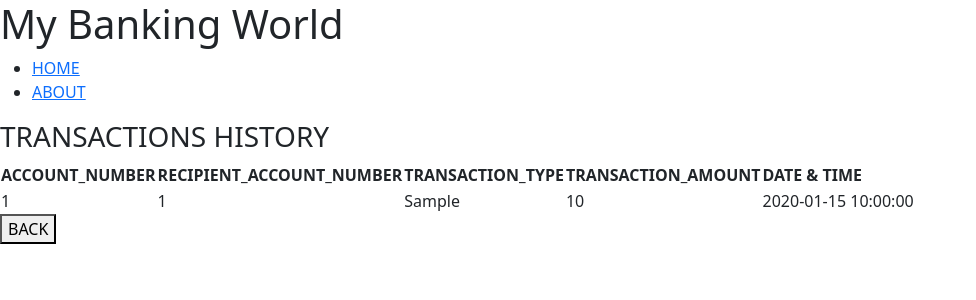
After one commit to 171801rohith/MyBankingWorld_FlaskApp, a Flask app: template templates/transactionHistory.html in a window 1280 px wide. The commit adds this page. Shown: the top 300 px of the page, without its empty margins (0-976 px from the left). Run offline with Flask 3, Linux system fonts and the light colour scheme; the template is opened without the code that fills it: most values are stand-ins (such as "Sample title", 1, 10 or a date in 2020).

Commit message:
View_all_my_transactions added

```diff
--- a/WTForms/userOptions.py
+++ b/WTForms/userOptions.py
@@ -10,3 +10,4 @@ class UserOptions(FlaskForm):
     withdraw = SubmitField("Withdraw Funds")
     transfer = SubmitField("Transfer Funds")
     check_activity = SubmitField("Check Account Is_Active")
+    transaction = SubmitField("View My Transactions")
--- a/main.py
+++ b/main.py
@@ -1,6 +1,6 @@
 from app import app, mongodb
 from admin.admin import admin
-from routes import home, login, signin, openAccount, closeAccount,deleteAccount, validations, transactions
+from routes import home, login, signin, openAccount, closeAccount,deleteAccount, validations, transactions, transactionHistory
 
 if __name__ == "__main__":
     app.run(debug=True)
--- /dev/null
+++ b/templates/transactionHistory.html
@@ -0,0 +1,24 @@
+{%extends "layout.html"%} {%block content%}
+<h3>TRANSACTIONS HISTORY</h3>
+<table>
+  <tr>
+    <th><b>ACCOUNT_NUMBER</b></th>
+    <th><b>RECIPIENT_ACCOUNT_NUMBER</b></th>
+    <th><b>TRANSACTION_TYPE</b></th>
+    <th><b>TRANSACTION_AMOUNT</b></th>
+    <th><b>DATE & TIME</b></th>
+  </tr>
+  {%for transaction in transactions%}
+  <tr>
+    <td>{{transaction.Account_Number}}</td>
+    <td>{{transaction.Recipient_Account_Number}}</td>
+    <td>{{transaction.Transaction_Type}}</td>
+    <td>{{transaction.Transaction_Amount}}</td>
+    <td>{{transaction.Date_Time}}</td>
+  </tr>
+  {%endfor%}
+</table>
+<form action="/userOptionsIndex">
+  <button type="submit">BACK</button>
+</form>
+{%endblock content%}
--- a/templates/userOptions.html
+++ b/templates/userOptions.html
@@ -21,5 +21,8 @@
 <form action="/checkActive" method="POST">
   {{userOptions.hidden_tag()}} {{userOptions.check_activity}}
 </form>
+<form action="/transactionHistForm" method="POST">
+  {{userOptions.hidden_tag()}} {{userOptions.transaction}}
+</form>
 
 {%endblock content%}
```
Also changed, not shown: routes/transactionHistory.py (added, +30 -0 lines), services/transaction_manager.py (+19 -0 lines), templates/transHitForm.html (added, +9 -0 lines).
